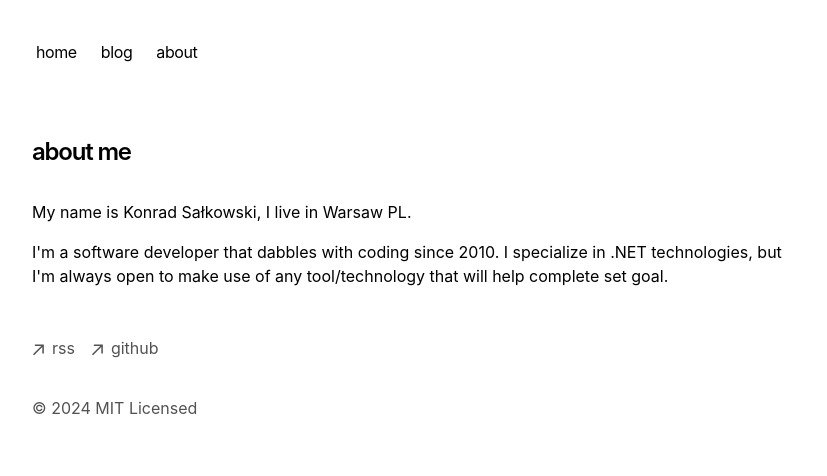
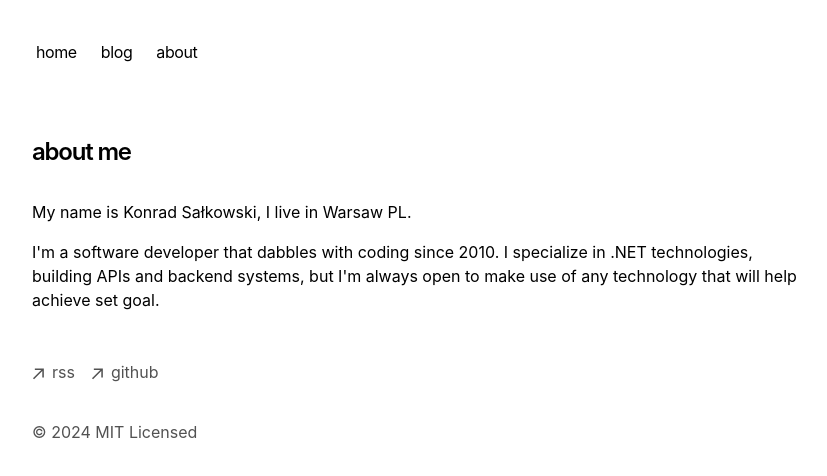
Before and after one commit to ksalk/ksalk.github.io, a Next.js app: page /about in a window 1280 px wide. Shown: the top 476 px of the page, without its empty margins (224-1051 px from the left). Built offline with nearby package versions, Linux system fonts and the light colour scheme.

Commit message:
Update about page

```diff
--- a/app/about/page.tsx
+++ b/app/about/page.tsx
@@ -15,7 +15,7 @@ export default function Page() {
         {`My name is Konrad Sałkowski, I live in Warsaw PL.`}
       </p>
       <p className="mb-4">
-        {`I'm a software developer that dabbles with coding since 2010. I specialize in .NET technologies, but I'm always open to make use of any tool/technology that will help complete set goal.`}
+        {`I'm a software developer that dabbles with coding since 2010. I specialize in .NET technologies, building APIs and backend systems, but I'm always open to make use of any technology that will help achieve set goal.`}
       </p>
     </section>
   )
```
Also changed, not shown: 1 other file (tests, documents, lock files or other folders).
